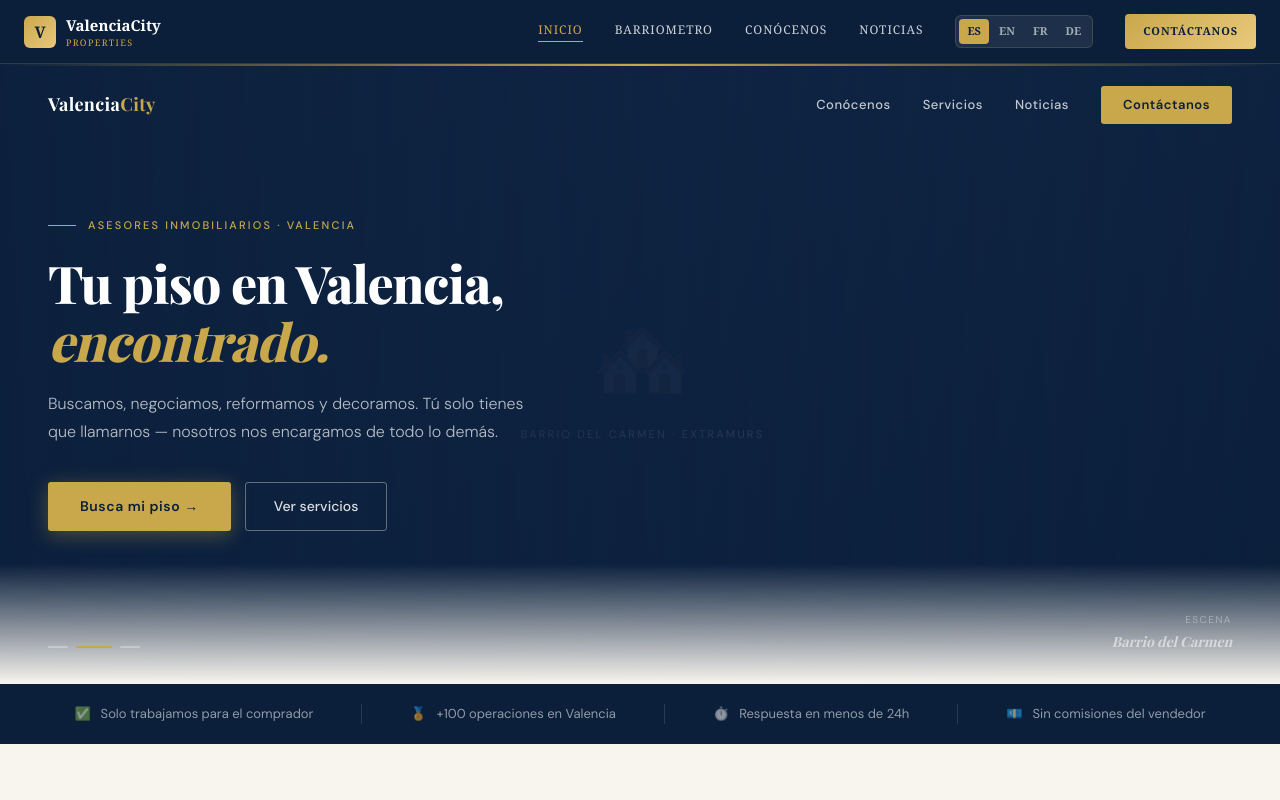
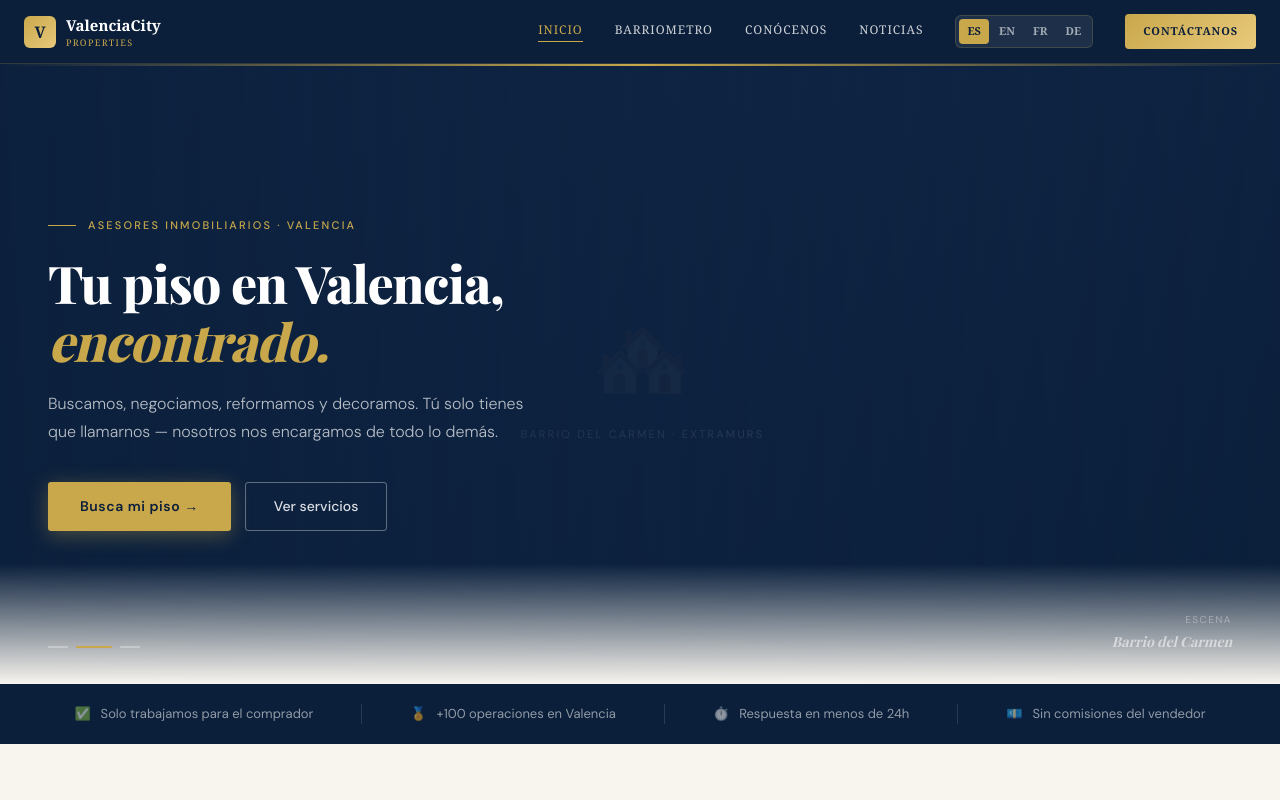
Before and after one commit to albega9/barriometro, a Next.js app: page / in a window 1280 px wide. Shown: the top 800 px of the page. Built offline with nearby package versions, Linux system fonts and the light colour scheme; a web font is replaced by a local one.

Commit message:
fix navbar duplicado inicio

```diff
--- a/app/page.js
+++ b/app/page.js
@@ -384,15 +384,6 @@ export default function Home() {
 
       {/* ── NAV + HERO (hero es client component) ── */}
       <section style={{ position: 'relative' }}>
-        <nav className="hp-nav">
-          <div className="hp-nav-logo">Valencia<span>City</span></div>
-          <div className="hp-nav-links">
-            <a href="/conocenos">Conócenos</a>
-            <a href="/servicios">Servicios</a>
-            <a href="/noticias">Noticias</a>
-            <a href="/contactanos" className="hp-nav-cta">Contáctanos</a>
-          </div>
-        </nav>
         <HeroSlider />
       </section>
 
```
Also changed, not shown: 2 other files (tests, documents, lock files or other folders).
